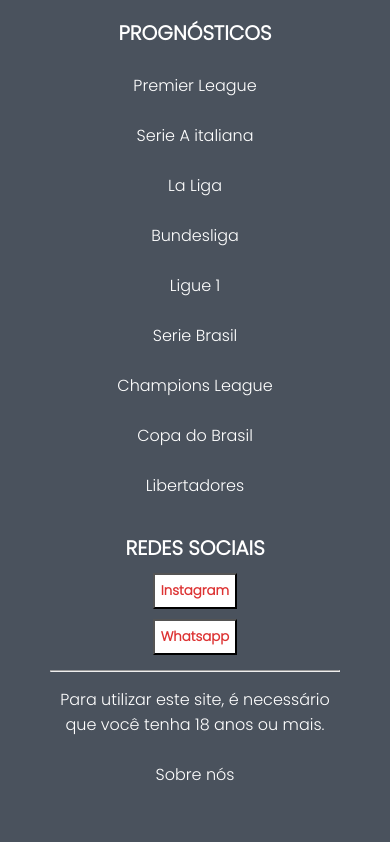
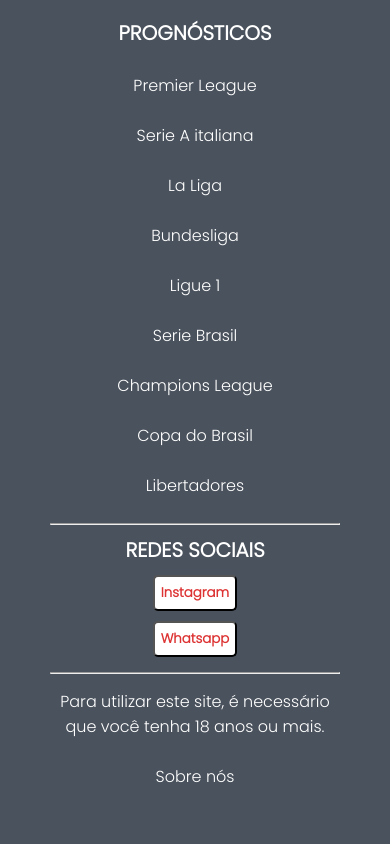
Before and after one commit to assis-guilherme/mestredojogo, a plain HTML site: page index.html in a window 390 px wide. Shown: the part 3819-4663 px from the top of the page. Drawn offline with Linux system fonts and the light colour scheme.

Commit message:
ajustes no footer

```diff
--- a/index.html
+++ b/index.html
@@ -269,6 +269,7 @@
           <a class="predictionsTopics" href="#">
             <p>Libertadores</p>
           </a>
+          <hr class="line2">
         </div>
         <div class="aboutUsAndSocialMedia">
           <div class="groupBtnSocialMedia">
--- a/style.css
+++ b/style.css
@@ -220,10 +220,14 @@
   background-color: white;
   color: #dd3333;
   font-weight: bolder;
+  border-radius: 5px;
   cursor: pointer;
 }
 .line{
   margin: 15px 0px 15px 0px;
+}
+.line2{
+  display: none;
 }
 .aboutUs{
   text-decoration: none ;
@@ -294,6 +298,9 @@
   .btnSocialMedia{
     margin: 0px auto 0px auto;
   }
+  .line2{
+    display: block;
+  }
 }
 @media (max-width: 460px) {
   .gridContainer {
```
